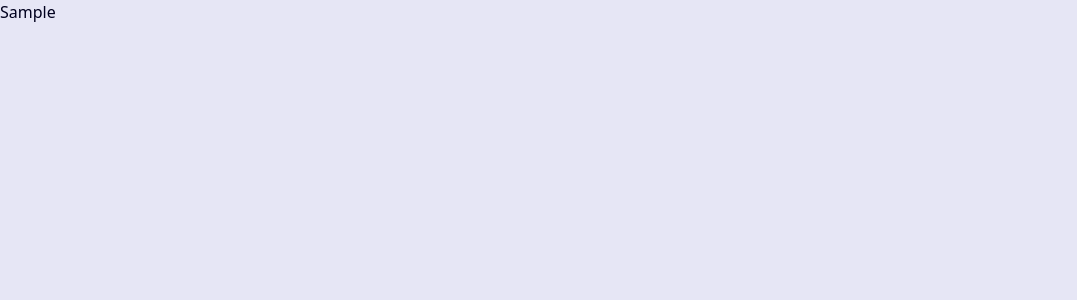
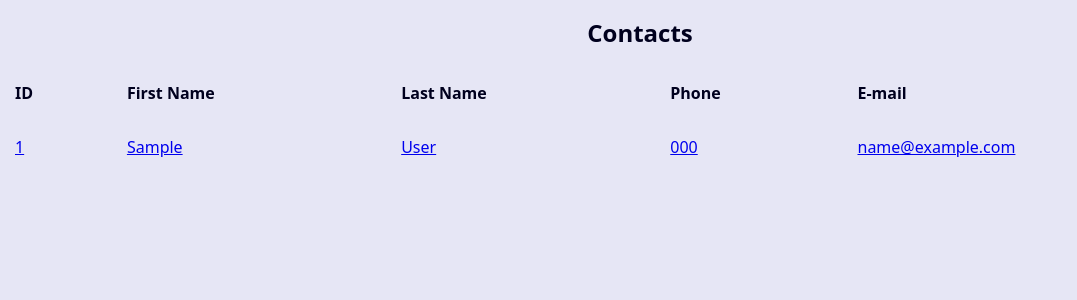
Before and after one commit to 6Mouris9/Agenda-with-statistics, a Django app: page /contact/ in a window 1280 px wide. Before the commit the part shown is almost empty. Shown: the top 300 px of the page, without its empty margins (0-1077 px from the left). Run offline with Django 5.2, Linux system fonts and the light colour scheme; tables that the repository leaves empty hold one stand-in row (values such as "Sample post").

Commit message:
Template adjust.

```diff
--- a/contact/templates/contact/index.html
+++ b/contact/templates/contact/index.html
@@ -1,7 +1,34 @@
 {% extends "global/base.html" %}
 
 {% block content %}
-    {% for contact in contacts %}
-        {{ contact.first_name }} </br>
-    {% endfor %}
+    <div class="responsive-table">
+        <table class="contacts-table">
+            <caption class="table-caption ">
+                Contacts
+            </caption>
+
+            <thead>
+                <tr class="table-row table-row-header">
+                    <th class="table-header">ID</th>
+                    <th class="table-header">First Name</th>
+                    <th class="table-header">Last Name</th>
+                    <th class="table-header">Phone</th>
+                    <th class="table-header">E-mail</th>
+
+                </tr>
+            </thead>
+            <tbody>
+                {% for contact in contacts %}
+                    <tr class="table-row">
+                        <td class="table-cel"><a href="#">{{ contact.id }}</a></td>
+                        <td class="table-cel"><a href="#">{{ contact.first_name }}</a></td>
+                        <td class="table-cel"><a href="#">{{ contact.last_name }}</a></td>
+                        <td class="table-cel"><a href="#">{{ contact.phone }}</a></td>
+                        <td class="table-cel"><a href="#">{{ contact.email }}</a></td>
+
+                    </tr>
+                {% endfor %}
+            </tbody>
+        </table>
+    </div>
 {% endblock content %}
```
